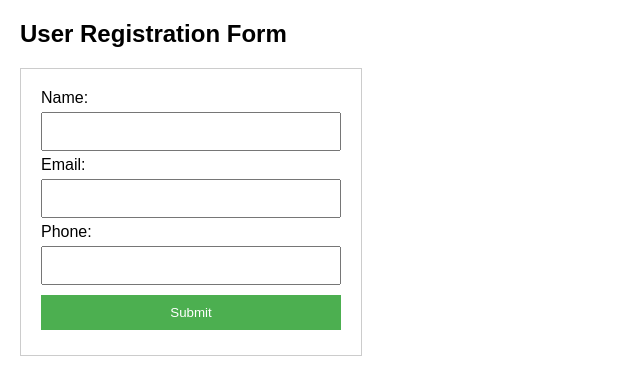
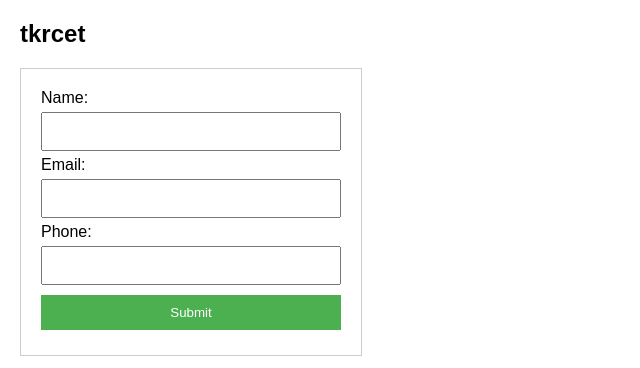
Before and after one commit to venkatesh182006/venkat-jenkins-project, a plain HTML site: page index.html in a window 1280 px wide. Shown: the whole page, without its empty margins (0-640 px from the left). Drawn offline with Linux system fonts and the light colour scheme.

Commit message:
this is the first commit

```diff
--- a/index.html
+++ b/index.html
@@ -34,7 +34,7 @@ background-color: #45a049;
 </style>
 </head>
 <body>
-<h2>User Registration Form</h2>
+<h2>tkrcet</h2>
 <form>
 <label for="name">Name:</label>
 <input type="text" id="name" name="name" required><br>
```
